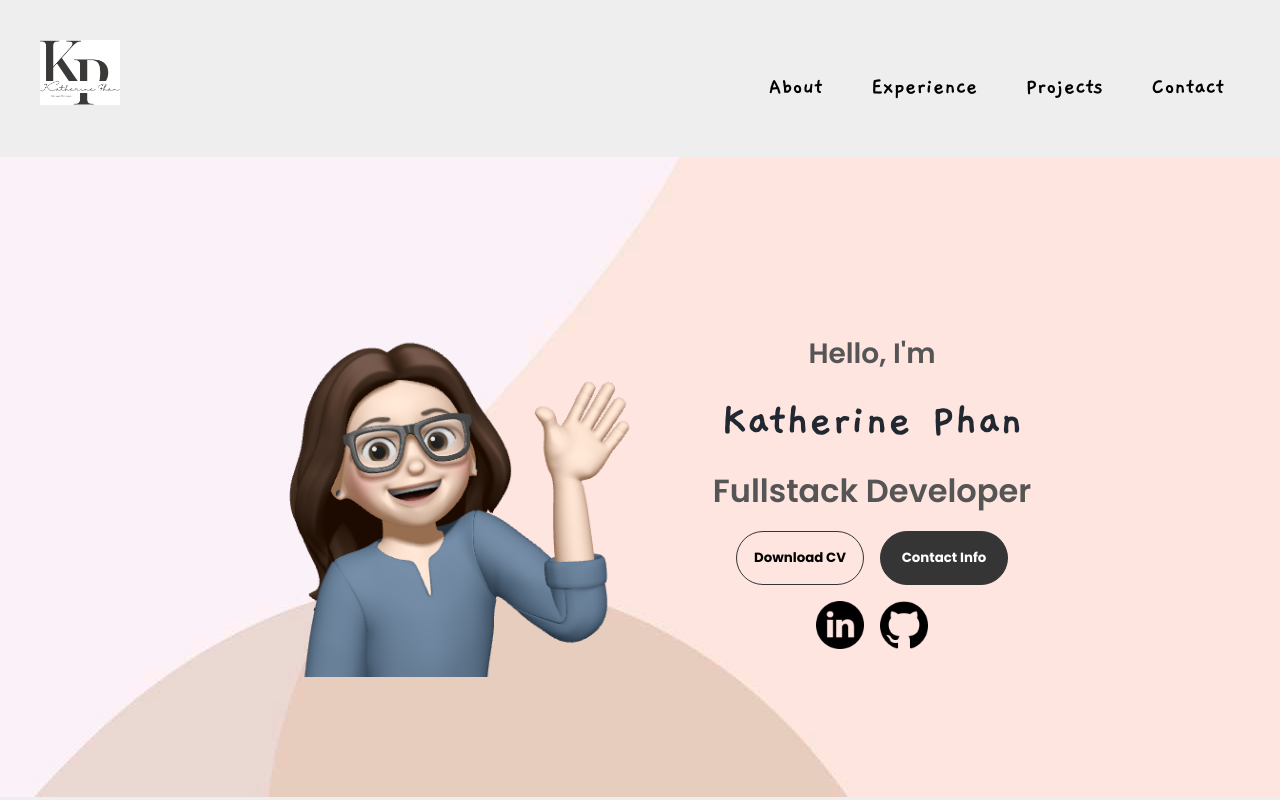
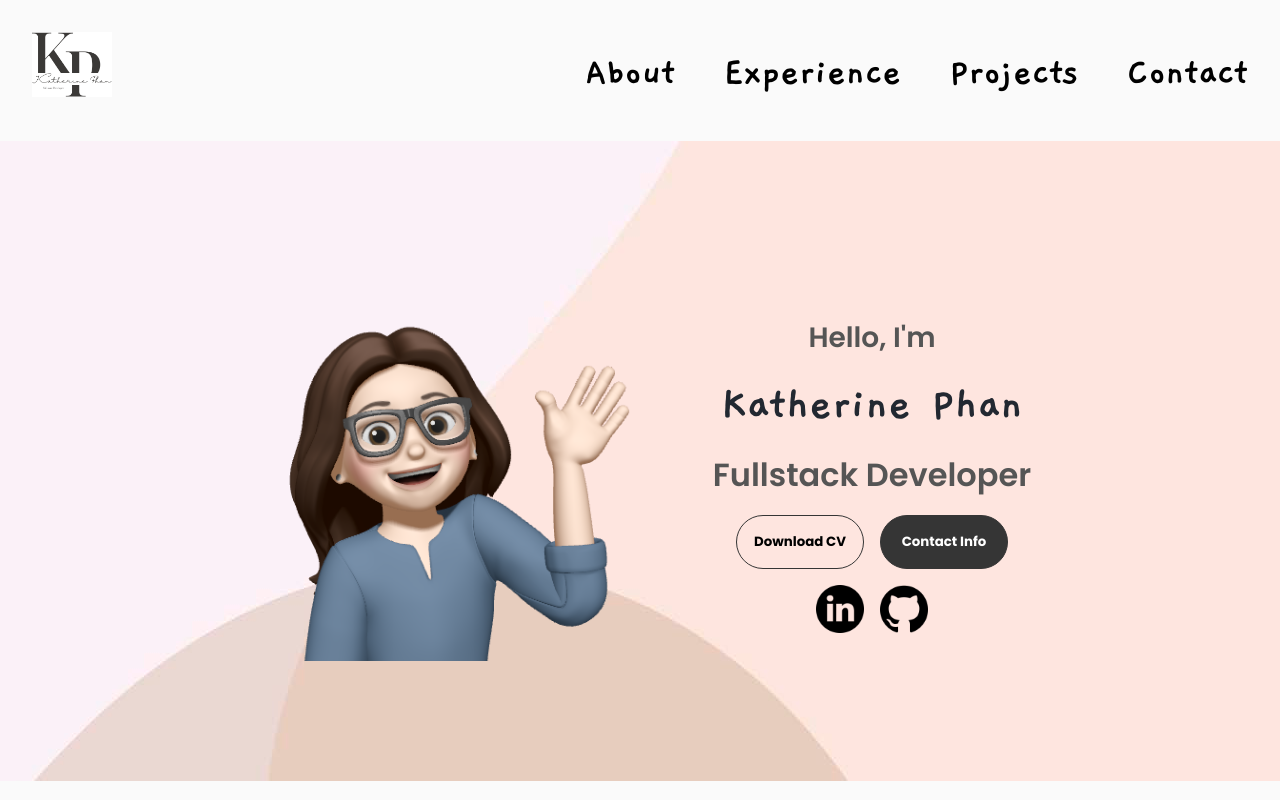
Before and after one commit to Kathp21/katherine-portfolio, a React (Create React App) app: page / in a window 1280 px wide. Shown: the top 800 px of the page. Built offline with nearby package versions, Linux system fonts and the light colour scheme.

Commit message:
Change font-size of a

```diff
--- a/src/components/Navbar/Navbar.scss
+++ b/src/components/Navbar/Navbar.scss
@@ -6,7 +6,7 @@
     padding: 2rem 2rem 0 2rem;
 
     @include desktop {
-        padding: 2.5rem;
+        padding: 2rem;
     }
 
     &__bar-container {
@@ -88,7 +88,7 @@
             position: absolute;
             right: 0;
             top: 0;
-            padding: 3.5rem;
+            padding: 2rem;
         }
 
         &--open {
@@ -115,8 +115,13 @@
             font-size: 1.5rem;
             text-decoration: none;
 
+            @include tablet {
+                font-size: 2rem;
+            }
+
             @include desktop {
                 color: $black;
+                font-size: 2.5rem;
             }
 
             &:hover {
--- a/styles/partials/_global.scss
+++ b/styles/partials/_global.scss
@@ -9,7 +9,8 @@
 
 body, html {
     font-family: "Gaegu";
-    background-color: #EEEEEE;
+    // background-color: #EEEEEE;
+    background-color:#FAFAFA ;
     color:rgb(34, 40, 49);
 }
 
```
